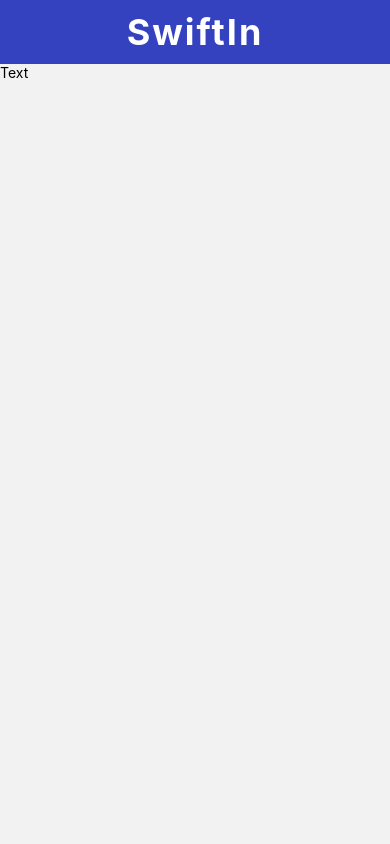
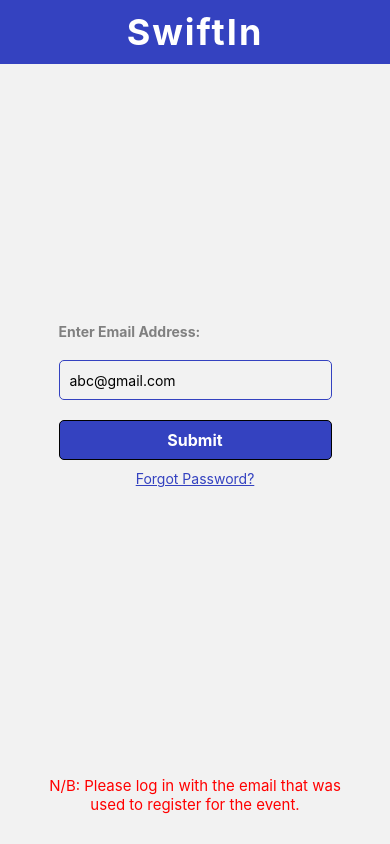
Before and after one commit to PrincessMaggy/swiftin2, a React Native app: screen /Login in a window 390 px wide. Built offline with nearby package versions, Linux system fonts and the light colour scheme.

Commit message:
loginpage

```diff
--- /dev/null
+++ b/src/components/LogIn/login.style.js
@@ -0,0 +1,55 @@
+import { TextInput, TouchableOpacity, Text } from "react-native";
+import styled from "styled-components/native";
+
+export const FormContain = styled.View`
+  flex: 1;
+  justify-content: center;
+  align-items: center;
+`;
+
+export const InfoText = styled(Text)`
+  color: red;
+  font-size: 15px;
+  text-align:center;
+  padding:30px
+`;
+
+export const LoginLabel = styled.Text`
+  margin: 0;
+  color: gray;
+  text-align: left;
+  font-weight: bold;
+  width: 70%;
+`;
+
+export const InputField = styled(TextInput)`
+  height: 40px;
+  margin: 20px;
+  padding: 10px;
+  border-width: 1px;
+  border-color: #3442c0;
+  border-radius: 5px;
+  width: 70%;
+`;
+export const ForgotPasswordText = styled.Text`
+  margin-top: 10px;
+  color: #3442c0;
+  text-decoration-line: underline;
+  text-align: center;
+`;
+
+export const LoginButton = styled(TouchableOpacity)`
+  width: 70%;
+  height: 40px;
+  border-width: 1px;
+  background-color: #3442c0;
+  border-radius: 5px;
+  justify-content: center;
+  align-items: center;
+`;
+
+export const LoginText = styled.Text`
+  color: white;
+  font-size: 16px;
+  font-weight: bold;
+`;
--- a/src/components/TopBanner.js
+++ b/src/components/TopBanner.js
@@ -1,6 +1,6 @@
 import React from "react";
 import { View, TouchableOpacity } from "react-native";
-import { LogoContainer, Logo } from "./banner.style";
+import { LogoContainer, Logo } from "./Banner/banner.style";
 import { useNavigation } from "@react-navigation/native";
 
 export const TopBanner = () => {
--- a/src/screens/Home.js
+++ b/src/screens/Home.js
@@ -1,6 +1,6 @@
 import React from "react";
-import {  View } from "react-native";
-import { Banner } from "../components/Banner";
+import { View } from "react-native";
+import { Banner } from "../components/Banner/Banner";
 import { SafeAreaRender } from "../utils/SafeAreaRender";
 
 export const Homepage = () => {
--- a/src/screens/Login.js
+++ b/src/screens/Login.js
@@ -1,13 +1,38 @@
-import React from "react";
-import { Text } from "react-native";
+import React, { useState } from "react";
+import { Text, TextInput, View } from "react-native";
 import { SafeAreaRender } from "../utils/SafeAreaRender";
 import { TopBanner } from "../components/TopBanner";
+import {
+  InputField,
+  ForgotPasswordText,
+  LoginText,
+  LoginButton,
+  InfoText,
+  FormContain,
+  LoginLabel,
+} from "../components/LogIn/login.style";
 
 export const Login = () => {
+  const [text, onChangeText] = React.useState("abc@gmail.com");
+  const handleButtonPress = () => {
+    console.log("Login credentials submitted:", text);
+  };
   return (
     <SafeAreaRender>
       <TopBanner />
-      <Text>Text</Text>
+
+      <FormContain>
+        <LoginLabel>Enter Email Address:</LoginLabel>
+
+        <InputField onChangeText={onChangeText} value={text} />
+        <LoginButton onPress={handleButtonPress}>
+          <LoginText>Submit</LoginText>
+        </LoginButton>
+        <ForgotPasswordText>Forgot Password?</ForgotPasswordText>
+      </FormContain>
+      <InfoText>
+       N/B: Please log in with the email that was used to register for the event.
+      </InfoText>
     </SafeAreaRender>
   );
 };
```
Also changed, not shown: src/components/Banner/Banner.js (renamed from src/components/Banner.js, +4 -5 lines), src/components/Banner/banner.style.js (renamed from src/components/banner.style.js).
